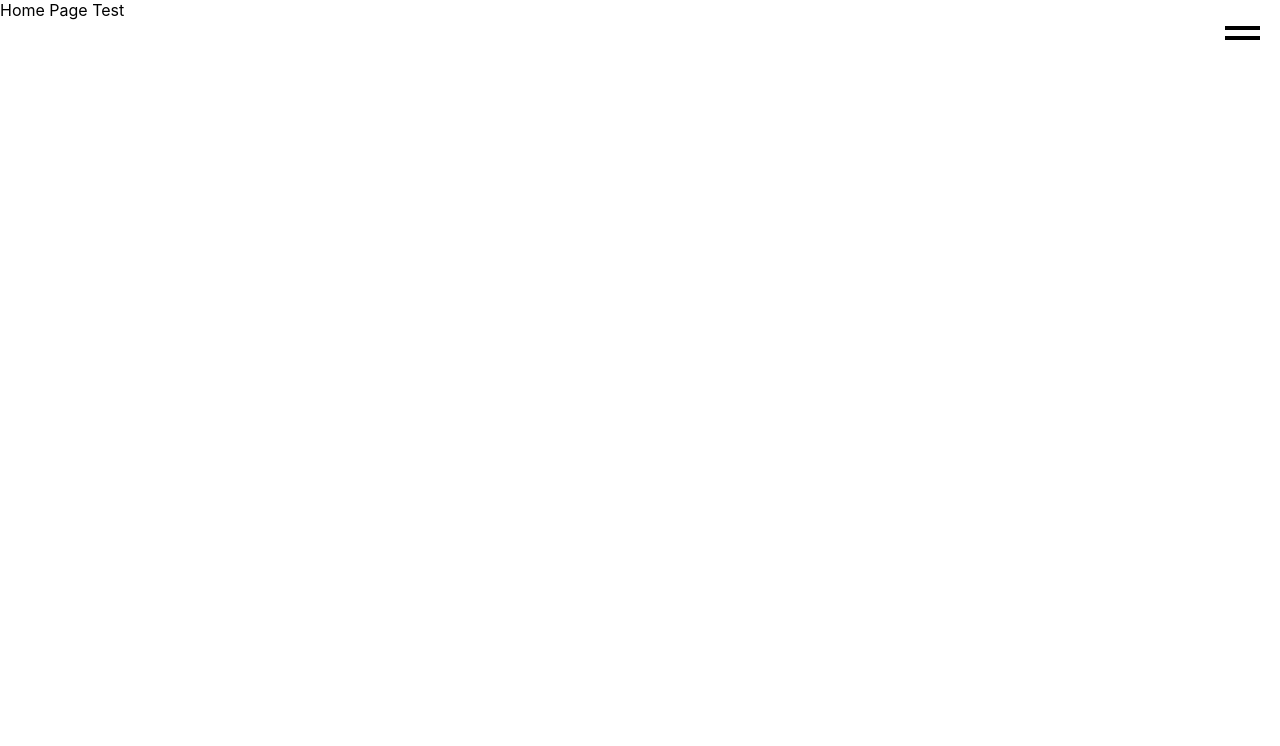
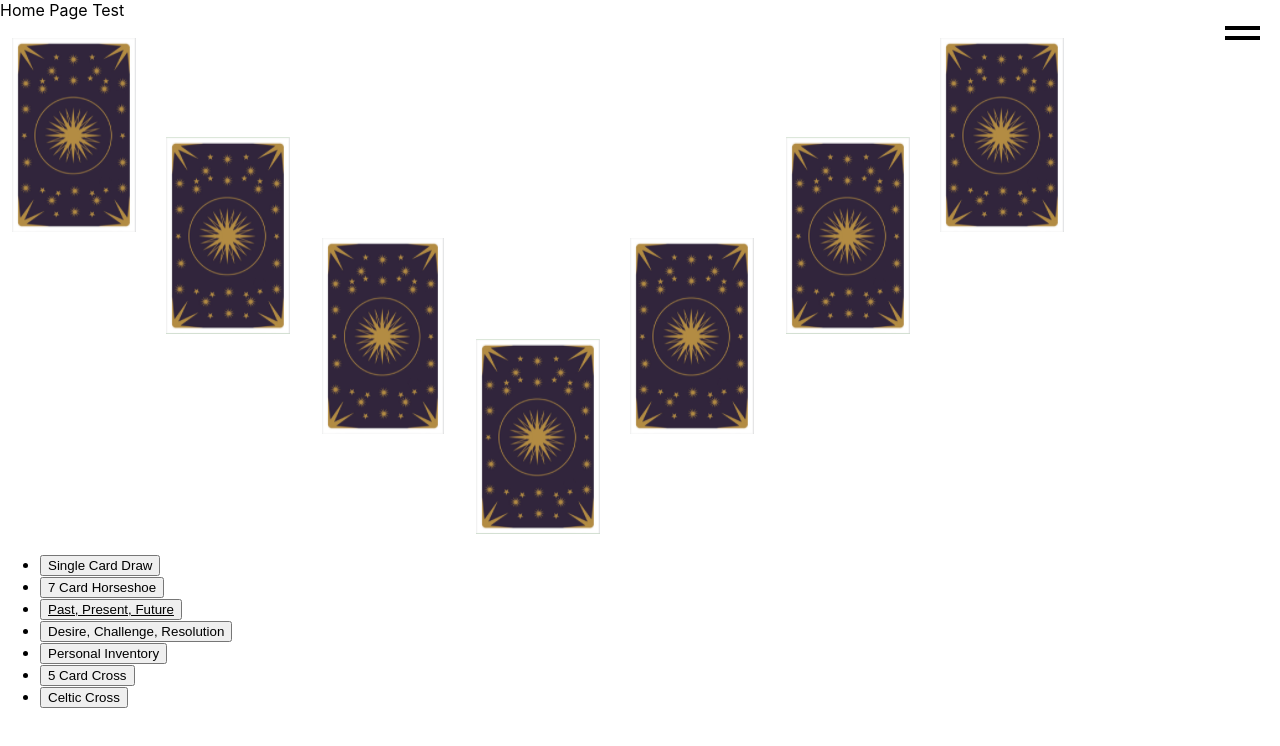
Before and after one commit to Levi237/tarot, a React (Create React App) app: page / in a window 1280 px wide. Shown: the top 746 px of the page. Built offline with nearby package versions, Linux system fonts and the light colour scheme; no server answers; the database is empty.

Commit message:
pass data through home page for new list to select spread

```diff
--- a/src/App.js
+++ b/src/App.js
@@ -282,7 +282,12 @@ const App = () => {
               selectLayout={selectLayout}
             />} />
           <Route path={routes.ACCT} exact element={<Account />}/>
-          <Route path={routes.ROOT} exact element={<Home />}/>
+          <Route path={routes.ROOT} exact element={<Home
+                        deck={deck}
+                        layouts={layouts}
+                        layout={layout}
+                        selectLayout={selectLayout}
+                        />}/>
           <Route path={routes.ROOT} element={<>wrong url</>}/>
         </Routes>
       { (user.uid === 'IcaB6QA5frhOaMWRf80gqxYF8Er2') && <Admin /> }
--- a/src/pages/Home.js
+++ b/src/pages/Home.js
@@ -1,13 +1,21 @@
 import React from 'react';
+import MenuList from '../components/menulist/MenuList';
 
-
-const HomePage = () => {
+const HomePage = ({layout, layouts, selectLayout}) => {
 
 
 
     return (
         <>
 Home Page Test
+<div className="spread-preview">
+        <img src={`./spread/${layout.type ? layout.type : layouts[1].type}.png`}/>
+</div>
+            <MenuList
+                list={layouts}
+                selectedData={layout}
+                selectFunction={selectLayout}
+            />
         </>
     )
 }
```
